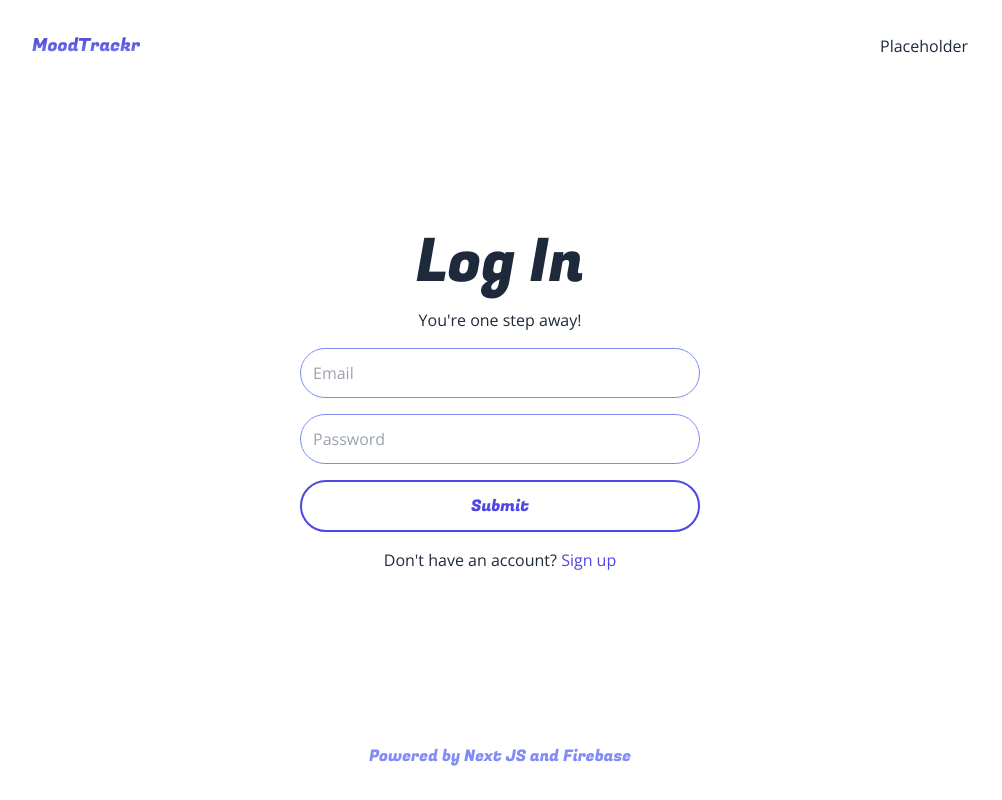
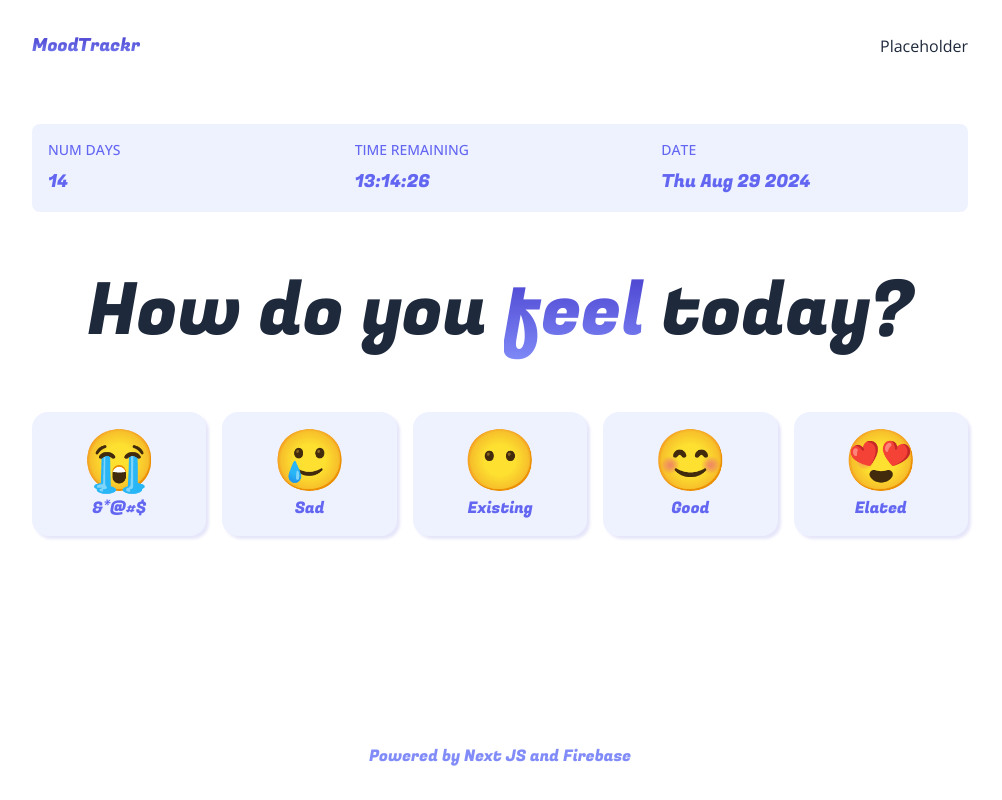
Before and after one commit to darkside550/MoodTrackr, a Next.js app: page /dashboard in a window 1280 px wide. Shown: the whole page, without its empty margins (140-1142 px from the left). Built offline with nearby package versions, Linux system fonts and the light colour scheme.

Commit message:
implemented emoji buttons on dashboard

```diff
--- a/app/dashboard/page.js
+++ b/app/dashboard/page.js
@@ -8,7 +8,7 @@
 };
 
 const DashboardPage = () => {
-  const isAuthenticated = false;
+  const isAuthenticated = true;
 
   let children = <Login />;
 
--- a/app/globals.css
+++ b/app/globals.css
@@ -8,3 +8,12 @@
     -webkit-background-clip: text;
     -webkit-text-fill-color: transparent;
 }
+
+.purpleShadow {
+    box-shadow: 3px 3px 3px lavender;
+}
+
+.purpleShadow:hover {
+    box-shadow: 0px 0px 1px 1px lavender;
+   transform: translate(3px,3px);
+}
--- a/components/Dashboard.js
+++ b/components/Dashboard.js
@@ -1,5 +1,62 @@
+import { Fugaz_One } from "next/font/google";
 import React from "react";
 
+const fugaz = Fugaz_One({ subsets: ["latin"], weight: ["400"] });
+
 export default function Dashboard() {
-  return <div>Da</div>;
+  const statuses = {
+    num_days: 14,
+    time_remaining: "13:14:26",
+    date: new Date().toDateString(),
+  };
+
+  const moods = {
+    "&*@#$": "😭",
+    Sad: "🥲",
+    Existing: "😶",
+    Good: "😊",
+    Elated: "😍",
+  };
+
+  return (
+    <div className='flex flex-col flex-1 gap-8 sm:gap-12 md:gap-16'>
+      <div className='grid grid-cols-3 bg-indigo-50 text-indigo-500 p-4 gap-4 rounded-lg'>
+        {Object.keys(statuses).map((status, statusIndex) => {
+          return (
+            <div key={statusIndex} className=' flex flex-col gap-1 sm:gap-2'>
+              <p className='font-medium uppercase text-xs sm:text-sm truncate'>
+                {status.replace("_", " ")}
+              </p>
+              <p className={"text-base sm:text-lg truncate " + fugaz.className}>
+                {statuses[status]}
+              </p>
+            </div>
+          );
+        })}
+      </div>
+      <h4 className={"text-5xl sm:text-6xl md:text-7xl text-center " + fugaz.className}>
+        How do you <span className='textGradient'>feel</span> today?
+      </h4>
+      <div className='flex items-stretch flex-wrap gap-4'>
+        {Object.keys(moods).map((mood, moodIndex) => {
+          return (
+            <button
+              // onClick={() => {
+              //   const currentMoodValue = moodIndex + 1;
+              //   handleSetMood(currentMoodValue);
+              // }}
+              className={
+                "p-4 px-5 rounded-2xl purpleShadow duration-200 bg-indigo-50 hover:bg-indigo-100 text-center flex flex-col items-center gap-2 flex-1 "
+              }
+              key={moodIndex}>
+              <p className='text-4xl sm:text-5xl md:text-6xl'>{moods[mood]}</p>
+              <p className={"text-indigo-500 text-xs sm:text-sm md:text-base " + fugaz.className}>
+                {mood}
+              </p>
+            </button>
+          );
+        })}
+      </div>
+    </div>
+  );
 }
```
